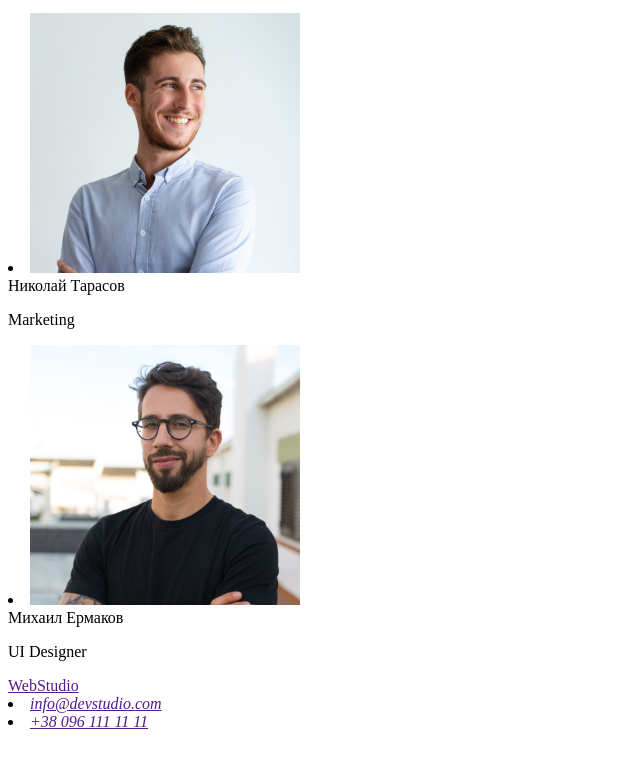
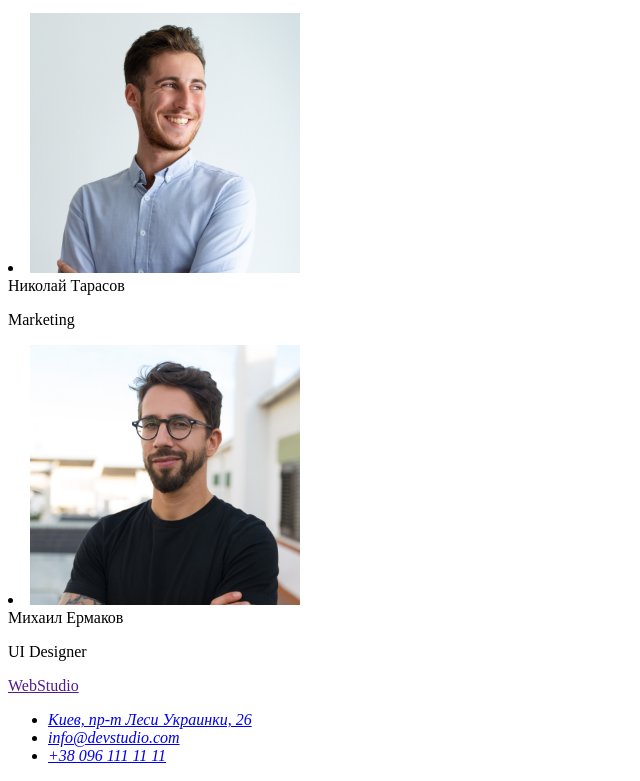
Before and after one commit to MalashV/malash-v, a plain HTML site: page index.html in a window 1280 px wide. Shown: the part 2296-3077 px from the top of the page, without its empty margins (0-640 px from the left). Before the commit the page ends 3035 px from the top, so only its background shows below. Drawn offline with Linux system fonts and the light colour scheme.

Commit message:
изменение а футере

```diff
--- a/index.html
+++ b/index.html
@@ -96,11 +96,13 @@
 
 <footer>
   <a href=""><lang="en">WebStudio</a>
-  <h3г. Киев, пр-т Леси Украинки, 26></h3г.>
 
-  <address>
-    <li><a href="">info@devstudio.com</a></li>
-    <li><a href="">+38 096 111 11 11</a></li>
+<address>
+  <ul>
+    <li><a href="Киев, пр-т Леси Украинки, 26">Киев, пр-т Леси Украинки, 26</a></li>
+    <li><a href="mailto:info@devstudio.com">info@devstudio.com</a></li>
+    <li><a href="tel:+380961111111">+38 096 111 11 11</a></li>
+  </ul>
   </address>
 </footer>
 
```
